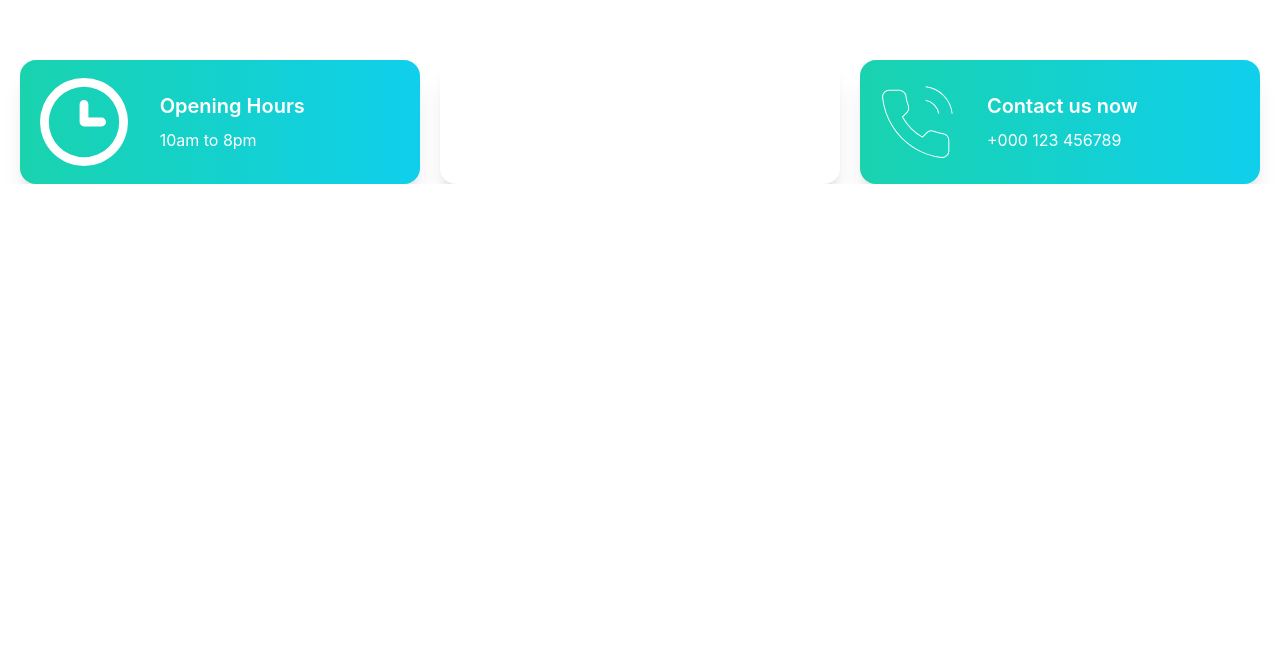
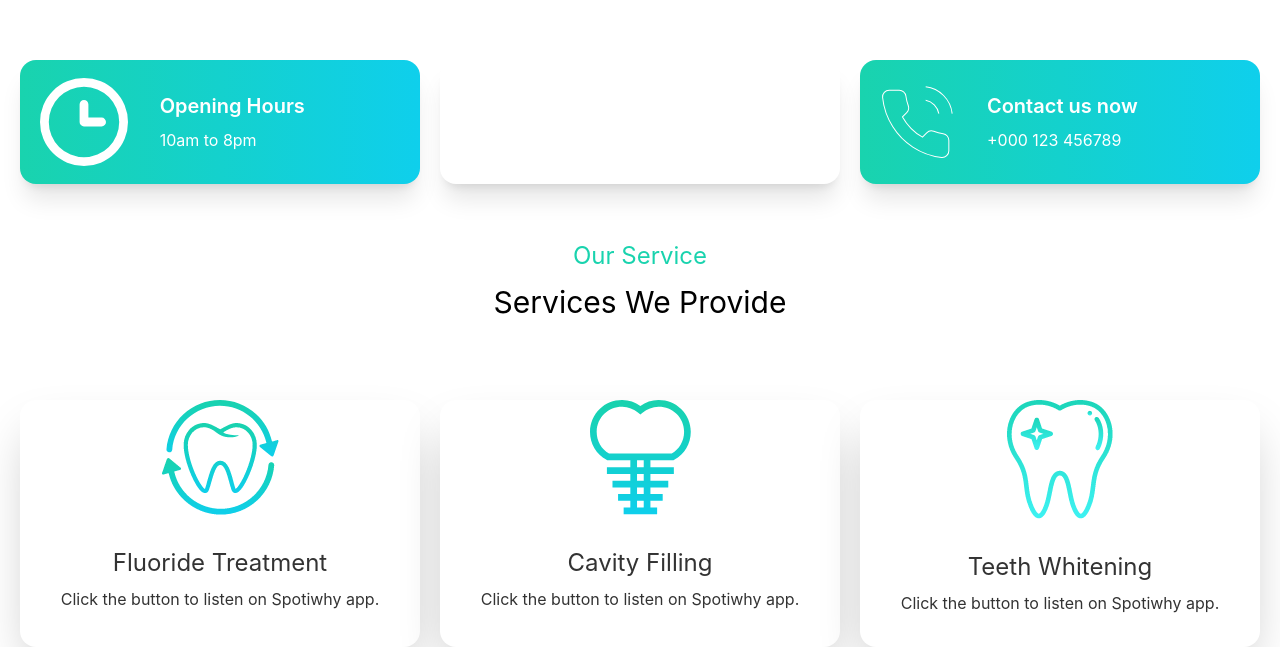
Before and after one commit to fahad09fahim/doctors-portal-client-site-f, a React (Create React App) app: page / in a window 1280 px wide. Shown: the part 804-1451 px from the top of the page. Before the commit the page ends 988 px from the top, so only its background shows below. Built offline with nearby package versions, Linux system fonts and the light colour scheme.

Commit message:
serviec half done

```diff
--- a/src/Pages/Home/Banner.js
+++ b/src/Pages/Home/Banner.js
@@ -5,7 +5,7 @@ const Banner = () => {
     return (
         <div class="hero min-h-screen px-12">
         <div class="hero-content flex-col lg:flex-row-reverse">
-          <img src={bannerimg} class="max-w-sm rounded-lg shadow-3xl" />
+          <img src={bannerimg} class="max-w-sm max-w-lg rounded-lg shadow-3xl" />
           <div>
             <h1 class="text-5xl font-bold">Your New Smile Starts here</h1>
             <p class="py-6">Provident cupiditate voluptatem et in. Quaerat fugiat ut assumenda excepturi exercitationem quasi. In deleniti eaque aut repudiandae et a id nisi.</p>
--- a/src/Pages/Home/Home/Home.js
+++ b/src/Pages/Home/Home/Home.js
@@ -1,14 +1,14 @@
 import React from "react";
-import Info from "../../Info";
+import Info from "../Info";
 import Banner from "../Banner";
-
-import quote from "../../../assets/icons/quote.svg";
+import Service from "../Service";
 
 const Home = () => {
   return (
     <div>
       <Banner />
       <Info />
+      <Service/>
     </div>
   );
 };
--- a/src/Pages/Info.js
+++ b/src/Pages/Home/Info.js
@@ -1,8 +1,8 @@
 import React from "react";
 import InfoCard from "./InfoCard";
-import clock from "../assets/icons/clock.svg";
-import marker from "../assets/icons/marker.svg";
-import phone from "../assets/icons/phone.svg";
+import clock from "../../assets/icons/clock.svg";
+import marker from "../../assets/icons/marker.svg";
+import phone from "../../assets/icons/phone.svg";
 const Info = () => {
   return (
     <div className="grid grid-cols-1 lg:grid-cols-3 gap-5 px-5">
--- /dev/null
+++ b/src/Pages/Home/Service.js
@@ -0,0 +1,20 @@
+import React from 'react';
+import ServiceCard from './ServiceCard';
+import fluoride from '../../assets/images/fluoride.png'
+import cavity from '../../assets/images/cavity.png'
+import whitening from '../../assets/images/whitening.png'
+const Service = () => {
+    return (
+        <div>
+            <h2 className='text-secondary text-center mt-14 text-2xl'>Our Service</h2>
+           <h1 className='text-black text-3xl text-center mt-3'>Services We Provide</h1>
+           <div className='grid grid-cols-1 lg:grid-cols-3 gap-5 px-5 mt-20'>
+              <ServiceCard serviceTitle='Fluoride Treatment' img={fluoride} />
+              <ServiceCard serviceTitle='Cavity Filling' img={cavity} />
+              <ServiceCard serviceTitle='Teeth Whitening' img={whitening} />
+           </div>
+        </div>
+    );
+};
+
+export default Service;
--- /dev/null
+++ b/src/Pages/Home/ServiceCard.js
@@ -0,0 +1,15 @@
+import React from 'react';
+
+const ServiceCard = ({img, serviceTitle}) => {
+    return (
+        <div class="card  bg-base-100 shadow-2xl">
+  <figure><img src={img} alt="Album"/></figure>
+  <div class="card-body">
+    <h2 class="text-center text-2xl">{serviceTitle}</h2>
+    <p className='text-center'>Click the button to listen on Spotiwhy app.</p>
+  </div>
+</div>
+    );
+};
+
+export default ServiceCard;
```
Also changed, not shown: src/Pages/Home/InfoCard.js (renamed from src/Pages/InfoCard.js).
